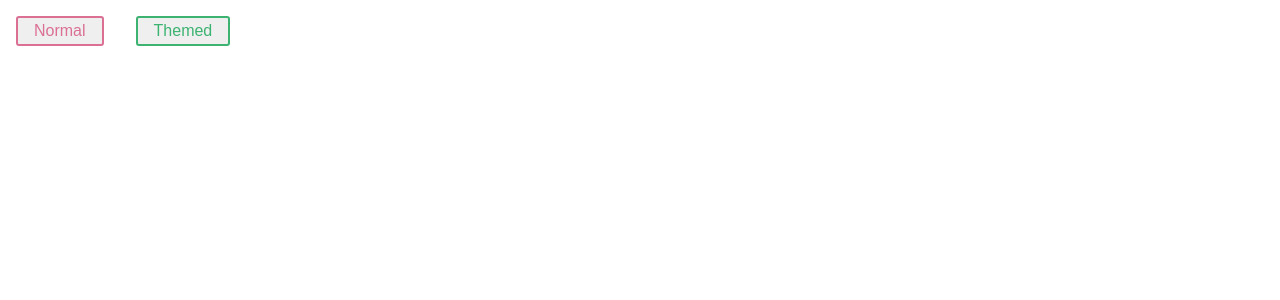
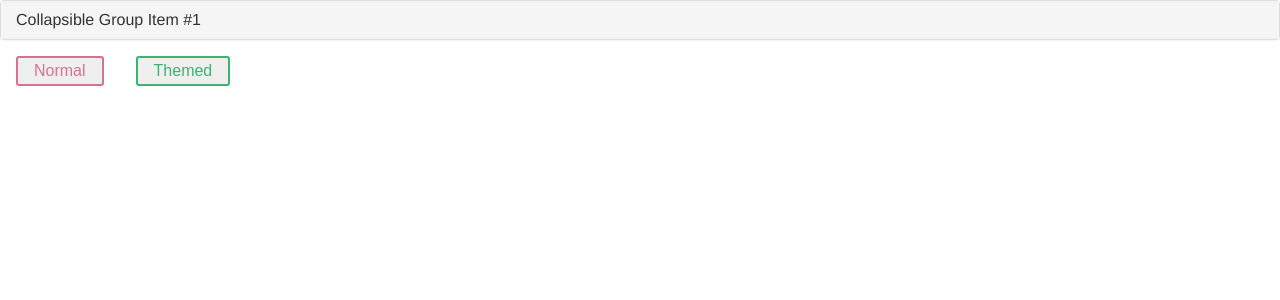
Before and after one commit to lugithub/l-styled-components, a React (Create React App) app: page / in a window 1280 px wide. Shown: the top 300 px of the page. Built offline with nearby package versions, Linux system fonts and the light colour scheme.

Commit message:
implement collapse using styled components

```diff
--- a/package.json
+++ b/package.json
@@ -3,6 +3,7 @@
   "version": "0.1.0",
   "private": true,
   "dependencies": {
+    "classnames": "^2.2.6",
     "react": "^16.8.4",
     "react-dom": "^16.8.4",
     "react-scripts": "2.1.3",
--- a/src/App.js
+++ b/src/App.js
@@ -1,10 +1,11 @@
 import React, { useState } from 'react';
-
 //this line enables babel-plugin-styled-components
 import styled, {
   createGlobalStyle,
-  ThemeProvider
+  ThemeProvider,
 } from 'styled-components/macro';
+
+import PanelGroup from './PanelGroup';
 
 // Define our button, but with the use of props.theme this time
 const Button = styled.button`
@@ -21,16 +22,17 @@ const Button = styled.button`
 // We are passing a default theme for Buttons that arent wrapped in the ThemeProvider
 Button.defaultProps = {
   theme: {
-    main: 'palevioletred'
-  }
+    main: 'palevioletred',
+  },
 };
 
 export default function App() {
   const [theme, setTheme] = useState({
-    main: 'mediumseagreen'
+    main: 'mediumseagreen',
   });
   return (
     <>
+      <PanelGroup />
       <Button>Normal</Button>
 
       <ThemeProvider theme={theme}>
--- /dev/null
+++ b/src/PanelGroup.js
@@ -0,0 +1,96 @@
+import React, { useState, useRef, useEffect } from 'react';
+import styled from 'styled-components/macro';
+
+export default function PanelGroup() {
+  const [expand, setExpand] = useState(false);
+  const [height, setHeight] = useState(0);
+  const panelBodyRef = useRef();
+
+  useEffect(() => {
+    if (expand) {
+      setHeight(panelBodyRef.current.scrollHeight);
+    } else {
+      setHeight(0);
+    }
+  }, [expand]);
+
+  return (
+    <div>
+      <Panel>
+        <PanelHeading
+          onClick={() => {
+            setExpand(!expand);
+          }}
+        >
+          <PanelTitle>
+            <a href="#collapseOne">Collapsible Group Item #1</a>
+          </PanelTitle>
+        </PanelHeading>
+        <Collapsing
+          ref={panelBodyRef}
+          style={{
+            height: `${height}px`,
+          }}
+        >
+          <PanelBody>
+            Anim pariatur cliche reprehenderit, enim eiusmod high life accusamus
+            terry richardson ad squid. 3 wolf moon officia aute, non cupidatat
+            skateboard dolor brunch. Food truck quinoa nesciunt laborum eiusmod.
+            Brunch 3 wolf moon tempor, sunt aliqua put a bird on it squid
+            single-origin coffee nulla assumenda shoreditch et. Nihil anim
+            keffiyeh helvetica, craft beer labore wes anderson cred nesciunt
+            sapiente ea proident. Ad vegan excepteur butcher vice lomo. Leggings
+            occaecat craft beer farm-to-table, raw denim aesthetic synth
+            nesciunt you probably haven't heard of them accusamus labore
+            sustainable VHS.
+          </PanelBody>
+        </Collapsing>
+      </Panel>
+    </div>
+  );
+}
+
+const Panel = styled.div`
+  margin-bottom: 0px;
+  background-color: #fff;
+  border: 1px solid #ddd;
+  border-radius: 4px;
+  box-shadow: 0 1px 1px rgba(0, 0, 0, 0.05);
+`;
+
+const PanelHeading = styled.div`
+  font-size: 14px;
+  color: #333;
+  background-color: #f5f5f5;
+  padding: 10px 15px;
+`;
+
+const PanelTitle = styled.h4`
+  font-family: 'Helvetica Neue', Helvetica, Arial, sans-serif;
+  font-weight: 500;
+  font-size: 16px;
+  line-height: 1.1;
+  margin-top: 0;
+  margin-bottom: 0;
+
+  a {
+    text-decoration: none;
+    color: rgb(51, 51, 51);
+  }
+`;
+
+const PanelBody = styled.div`
+  padding: 15px;
+  border-top: 1px solid #ddd;
+  font-family: 'Helvetica Neue', Helvetica, Arial, sans-serif;
+  font-weight: 400;
+  font-size: 14px;
+  line-height: 20px;
+`;
+
+const Collapsing = styled.div`
+  overflow: hidden;
+  transition-property: height;
+  transition-duration: 3s;
+  transition-timing-function: ease;
+`;
--- a/src/index.css
+++ b/src/index.css
@@ -1,11 +1,15 @@
+* {
+  box-sizing: border-box;
+}
+
 body {
   margin: 0;
   padding: 0;
   font-family: -apple-system, BlinkMacSystemFont, "Segoe UI", "Roboto", "Oxygen",
     "Ubuntu", "Cantarell", "Fira Sans", "Droid Sans", "Helvetica Neue",
     sans-serif;
-  -webkit-font-smoothing: antialiased;
-  -moz-osx-font-smoothing: grayscale;
+  /* -webkit-font-smoothing: antialiased;
+  -moz-osx-font-smoothing: grayscale; */
 }
 
 code {
```
Also changed, not shown: 1 other file (tests, documents, lock files or other folders).
